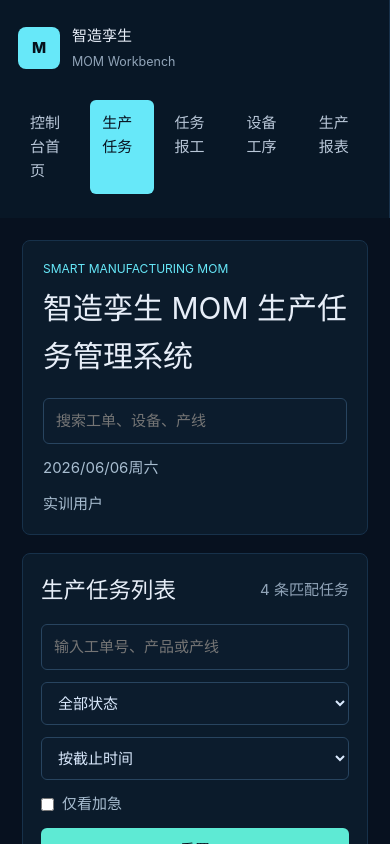
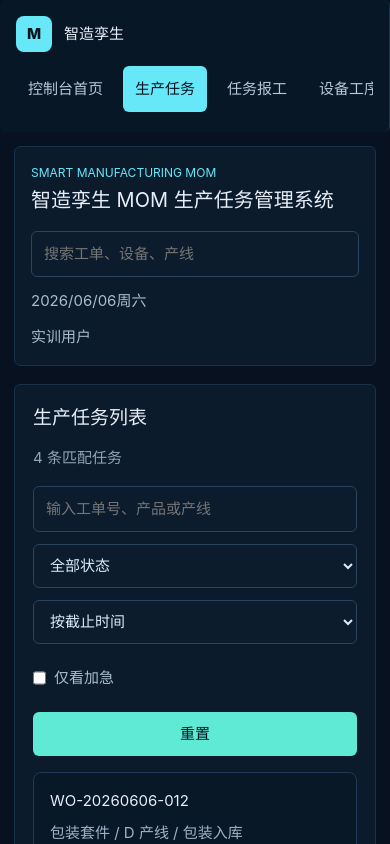
Before and after one commit to h1czvk0/smart-mom, a Vue app: page /tasks in a window 390 px wide. Shown: the top 844 px of the page. Built offline with nearby package versions, Linux system fonts and the light colour scheme.

Commit message:
完善响应式页面适配

```diff
--- a/index.html
+++ b/index.html
@@ -1,10 +1,10 @@
 <!DOCTYPE html>
-<html lang="">
+<html lang="zh-CN">
   <head>
     <meta charset="UTF-8">
     <link rel="icon" href="/favicon.ico">
     <meta name="viewport" content="width=device-width, initial-scale=1.0">
-    <title>Vite App</title>
+    <title>智造孪生 MOM 生产任务管理系统</title>
   </head>
   <body>
     <div id="app"></div>
--- a/src/assets/main.css
+++ b/src/assets/main.css
@@ -9,6 +9,7 @@ body {
   min-width: 320px;
   color: #e7eef8;
   background: #07111f;
+  -webkit-text-size-adjust: 100%;
   font-family:
     Inter,
     'Microsoft YaHei',
@@ -17,6 +18,16 @@ body {
     -apple-system,
     BlinkMacSystemFont,
     sans-serif;
+}
+
+#app {
+  min-width: 0;
+}
+
+img,
+svg {
+  max-width: 100%;
+  height: auto;
 }
 
 button,
@@ -58,6 +69,7 @@ textarea {
 }
 
 .sidebar {
+  min-width: 0;
   padding: 24px 18px;
   background: #081726;
   border-right: 1px solid #17314a;
@@ -113,6 +125,7 @@ textarea {
 .footer,
 .panel,
 .kpi-card {
+  min-width: 0;
   border: 1px solid #17314a;
   border-radius: 8px;
   background: #0b1b2b;
@@ -131,6 +144,16 @@ textarea {
 .section-title h2 {
   margin: 0;
   letter-spacing: 0;
+}
+
+.topbar h1 {
+  font-size: clamp(24px, 3vw, 34px);
+  line-height: 1.25;
+  overflow-wrap: anywhere;
+}
+
+.section-title h2 {
+  font-size: 22px;
 }
 
 .eyebrow {
@@ -327,10 +350,12 @@ td {
 .task-card,
 .device-grid article,
 .chart-placeholder {
+  min-width: 0;
   border: 1px solid #1f3a55;
   border-radius: 8px;
   padding: 16px;
   background: #091827;
+  overflow-wrap: anywhere;
 }
 
 .task-card span,
@@ -418,6 +443,16 @@ td {
   font-size: 13px;
 }
 
+@media (max-width: 1280px) {
+  .kpi-grid {
+    grid-template-columns: repeat(auto-fit, minmax(160px, 1fr));
+  }
+
+  .page-grid {
+    grid-template-columns: minmax(0, 1.35fr) minmax(260px, 0.9fr);
+  }
+}
+
 @media (max-width: 980px) {
   .app-shell {
     grid-template-columns: 1fr;
@@ -427,6 +462,8 @@ td {
     position: sticky;
     top: 0;
     z-index: 10;
+    padding: 16px;
+    overflow: hidden;
   }
 
   .sidebar nav {
@@ -453,3 +490,136 @@ td {
     grid-template-columns: 1fr;
   }
 }
+
+@media (max-width: 720px) {
+  .workspace {
+    padding: 14px;
+  }
+
+  .brand {
+    margin-bottom: 14px;
+  }
+
+  .sidebar nav {
+    display: flex;
+    gap: 8px;
+    overflow-x: auto;
+    padding-bottom: 4px;
+    scrollbar-width: none;
+  }
+
+  .sidebar nav::-webkit-scrollbar {
+    display: none;
+  }
+
+  .sidebar a {
+    flex: 0 0 auto;
+    white-space: nowrap;
+  }
+
+  .topbar {
+    padding: 16px;
+  }
+
+  .topbar h1 {
+    font-size: 22px;
+  }
+
+  .topbar-actions {
+    grid-template-columns: 1fr;
+  }
+
+  .section-title {
+    display: grid;
+    align-items: start;
+  }
+
+  .section-title h2 {
+    font-size: 19px;
+  }
+
+  .kpi-card strong {
+    font-size: 26px;
+  }
+
+  button,
+  input,
+  select,
+  textarea {
+    min-height: 44px;
+  }
+
+  table,
+  thead,
+  tbody,
+  tr,
+  th,
+  td {
+    display: block;
+  }
+
+  thead {
+    position: absolute;
+    width: 1px;
+    height: 1px;
+    overflow: hidden;
+    clip: rect(0 0 0 0);
+  }
+
+  tbody tr {
+    margin-bottom: 12px;
+    border: 1px solid #1f3a55;
+    border-radius: 8px;
+    background: #091827;
+  }
+
+  td {
+    display: grid;
+    grid-template-columns: 82px minmax(0, 1fr);
+    gap: 12px;
+    align-items: center;
+  }
+
+  td::before {
+    content: attr(data-label);
+    color: #91a4b8;
+  }
+
+  .chart-placeholder {
+    min-height: 210px;
+    padding: 16px;
+    line-height: 1.7;
+    text-align: center;
+  }
+}
+
+@media (max-width: 480px) {
+  .sidebar,
+  .panel,
+  .topbar,
+  .kpi-card {
+    border-radius: 6px;
+  }
+
+  .brand-mark {
+    width: 36px;
+    height: 36px;
+  }
+
+  .brand small {
+    display: none;
+  }
+
+  .topbar h1 {
+    font-size: 20px;
+  }
+
+  .task-cards,
+  .device-grid {
+    grid-template-columns: 1fr;
+  }
+
+  .line-track {
+    flex-wrap: wrap;
+  }
+}
--- a/src/views/DashboardView.vue
+++ b/src/views/DashboardView.vue
@@ -41,13 +41,13 @@ import { kpis, tasks } from '../data/mock'
         </thead>
         <tbody>
           <tr v-for="task in tasks" :key="task.id">
-            <td>{{ task.id }}</td>
-            <td>{{ task.product }}</td>
-            <td>{{ task.line }}</td>
-            <td>
+            <td data-label="工单号">{{ task.id }}</td>
+            <td data-label="产品">{{ task.product }}</td>
+            <td data-label="产线">{{ task.line }}</td>
+            <td data-label="状态">
               <span class="status-tag">{{ task.status }}</span>
             </td>
-            <td>
+            <td data-label="进度">
               <div class="progress-bar"><span :style="{ width: `${task.progress}%` }"></span></div>
             </td>
           </tr>
```
